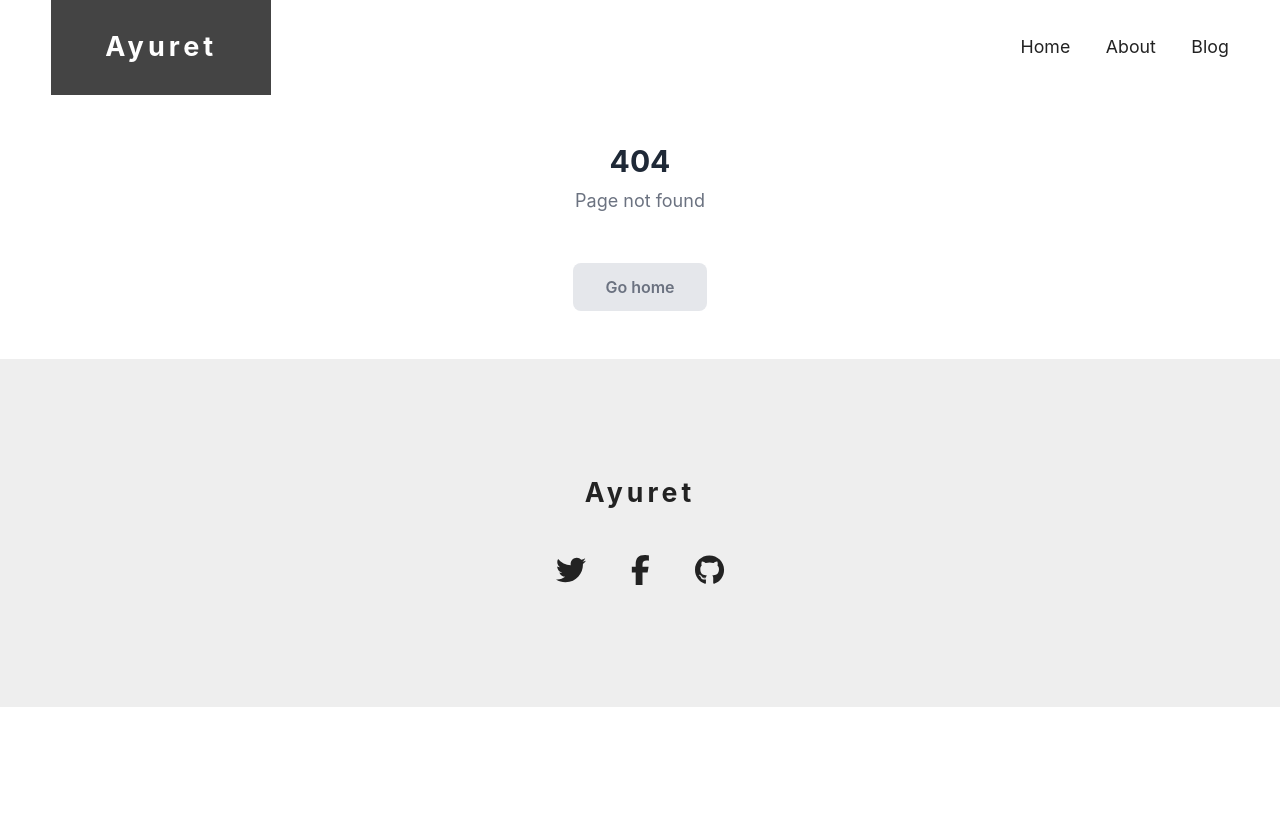
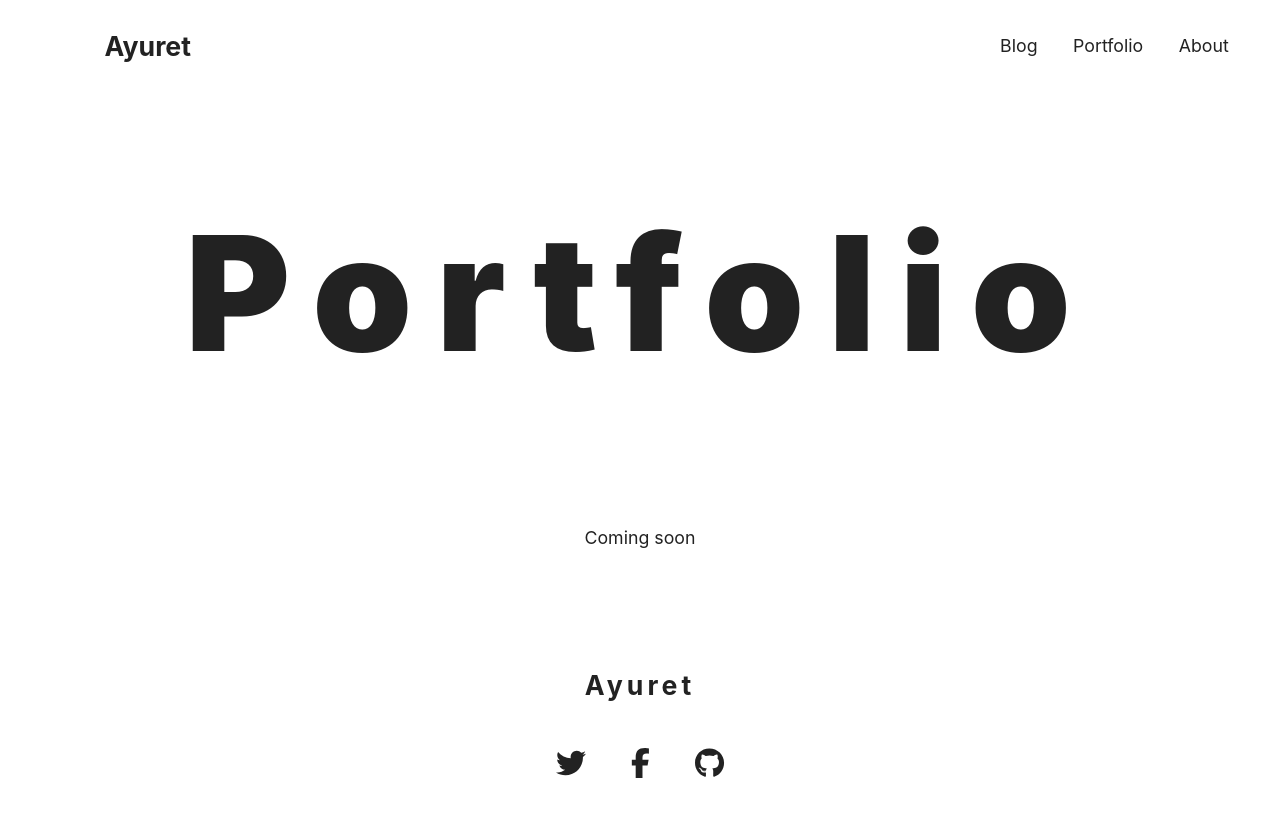
Before and after one commit to kazuki714/magia-blog, a Next.js app: page /portfolio in a window 1280 px wide. Before the commit this address had no page. Shown: the top 816 px of the page. Built offline with nearby package versions, Linux system fonts and the light colour scheme.

Commit message:
[Add]ヘッダーにpf追加

```diff
--- a/components/Nav.jsx
+++ b/components/Nav.jsx
@@ -22,7 +22,12 @@ export default function Nav() {
       <ul className={styles.list}>
         <li>
           <Link href="/">
-            <a onClick={closeNav}>Home</a>
+            <a onClick={closeNav}>Blog</a>
+          </Link>
+        </li>
+        <li>
+          <Link href="/portfolio">
+            <a onClick={closeNav}>Portfolio</a>
           </Link>
         </li>
         <li>
@@ -30,11 +35,6 @@ export default function Nav() {
             <a onClick={closeNav}>About</a>
           </Link>
         </li>
-        <li>
-          <Link href="/blog">
-            <a onClick={closeNav}>Blog</a>
-          </Link>
-        </li>
       </ul>
     </nav>
   )
--- /dev/null
+++ b/pages/portfolio/index.jsx
@@ -0,0 +1,14 @@
+import styles from "../../styles/portfolio.module.css"
+import Meta from "../../components/Meta"
+import Container from "../../components/Container"
+import Hero from "../../components/Hero"
+
+export default function Portfolio() {
+  return (
+    <Container>
+      <Meta pageTitle="Portfolio" pageDesc="ポートフォリオ"/>
+      <Hero title="Portfolio" />
+      <p className={styles.text}>Coming soon</p>
+    </Container>
+  )
+}
--- a/styles/footer.module.css
+++ b/styles/footer.module.css
@@ -1,6 +1,5 @@
 .wrapper {
   padding: var(--space-xl) 0;
-  background-color: var(--gray-10);
 }
 
 .flexContainer {
--- a/styles/logo.module.css
+++ b/styles/logo.module.css
@@ -7,10 +7,7 @@
 .box {
   font-size: var(--heading2);
   font-weight: 700;
-  letter-spacing: 0.15em;
   display: inline-block;
   padding: 1em 2em;
-  background-color: var(--gray-75);
-  color: var(--white);
-  font-size: var(--small-heading2);
+  color: var(--black);
 }
--- /dev/null
+++ b/styles/portfolio.module.css
@@ -0,0 +1,3 @@
+.text {
+  text-align: center;
+}
```
